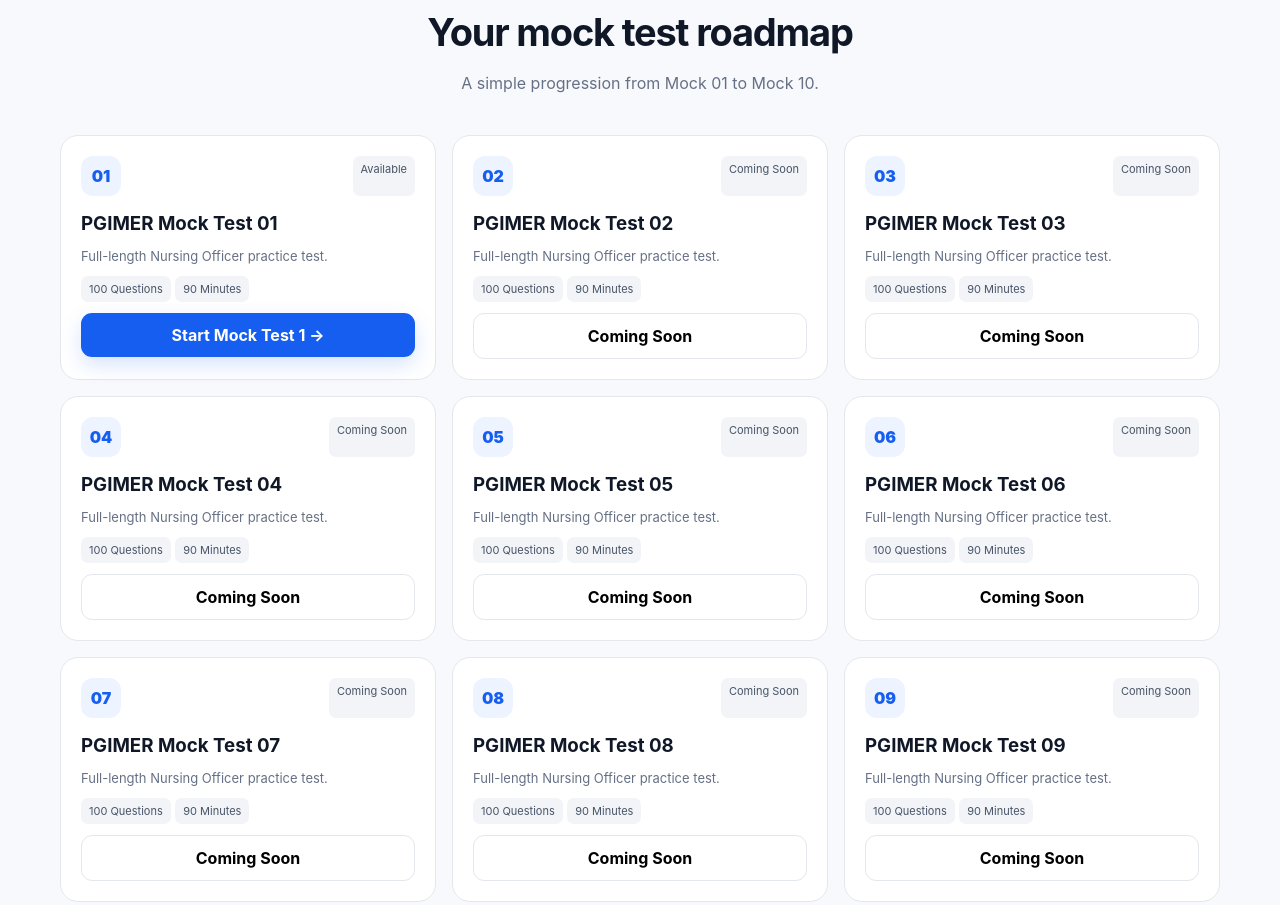
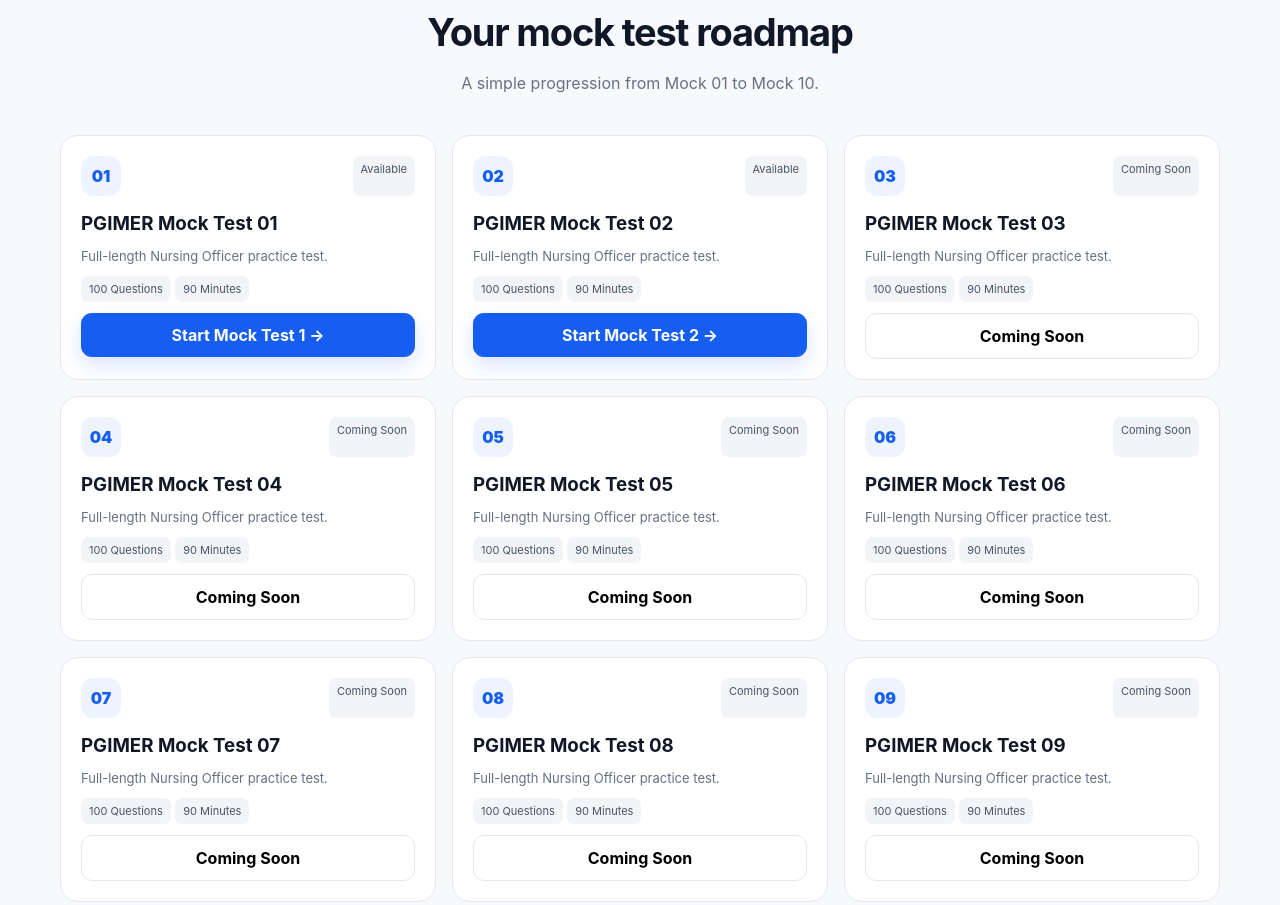
Before and after one commit to nursingmedium/nursingmedium, a plain HTML site: page index.html in a window 1280 px wide. Shown: the part 1900-2805 px from the top of the page. Drawn offline with Linux system fonts and the light colour scheme.

Commit message:
Add files via upload

```diff
--- a/index.html
+++ b/index.html
@@ -73,7 +73,7 @@
 const grid=document.getElementById('testGrid');
 for(let i=1;i<=10;i++){
   const n=String(i).padStart(2,'0');
-  const live=i===1;
+  const live=i===1 || i===2;
   grid.innerHTML+=`<div class="test">
     <div class="testhead">
       <div class="num">${n}</div>
@@ -82,7 +82,7 @@
     <h3>PGIMER Mock Test ${n}</h3>
     <p>Full-length Nursing Officer practice test.</p>
     <span class="tag">100 Questions</span> <span class="tag">90 Minutes</span>
-    ${live ? `<a class="btn primary" style="display:block;text-align:center;margin-top:16px" href="/mock-test-1">Start Mock Test 1 →</a>` : `<button class="btn outline" style="width:100%;margin-top:16px" onclick="comingSoon()">Coming Soon</button>`}
+    ${live ? `<a class="btn primary" style="display:block;text-align:center;margin-top:16px" href="/mock-test-${i}.html">Start Mock Test ${i} →</a>` : `<button class="btn outline" style="width:100%;margin-top:16px" onclick="comingSoon()">Coming Soon</button>`}
   </div>`;
 }
 function login(){document.getElementById('modal').classList.add('show')}
```
